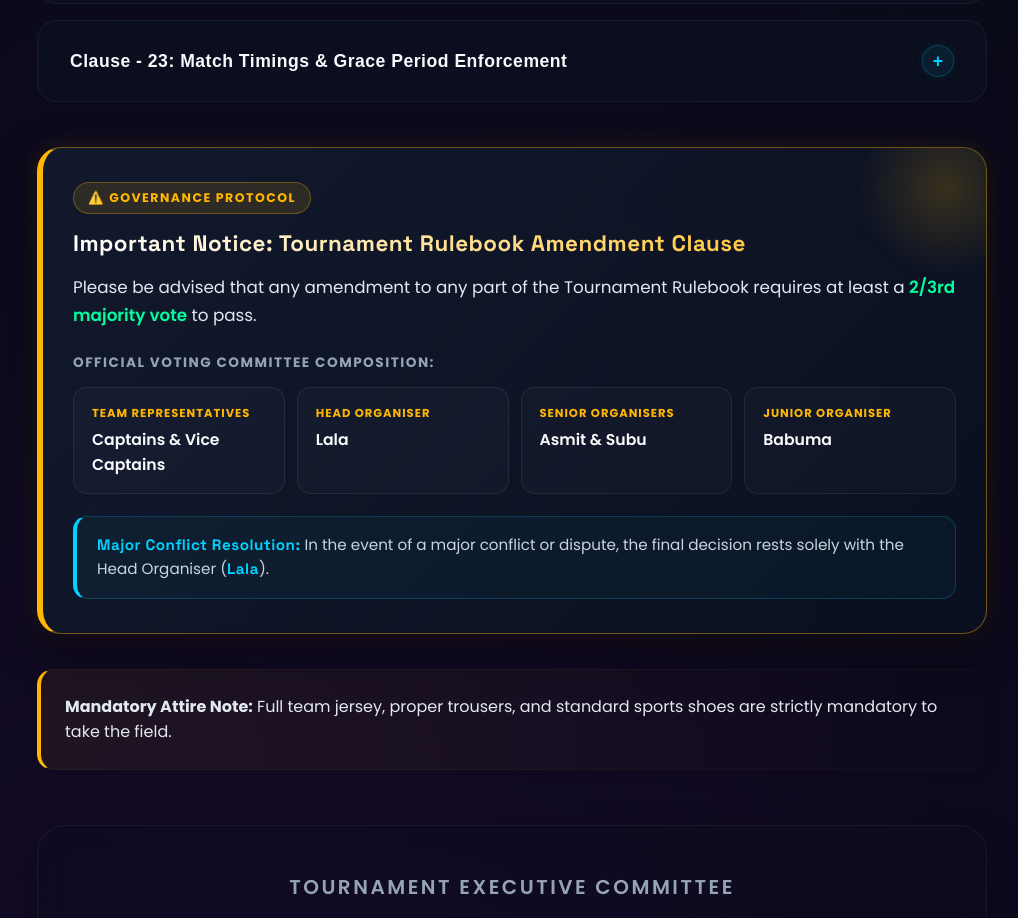
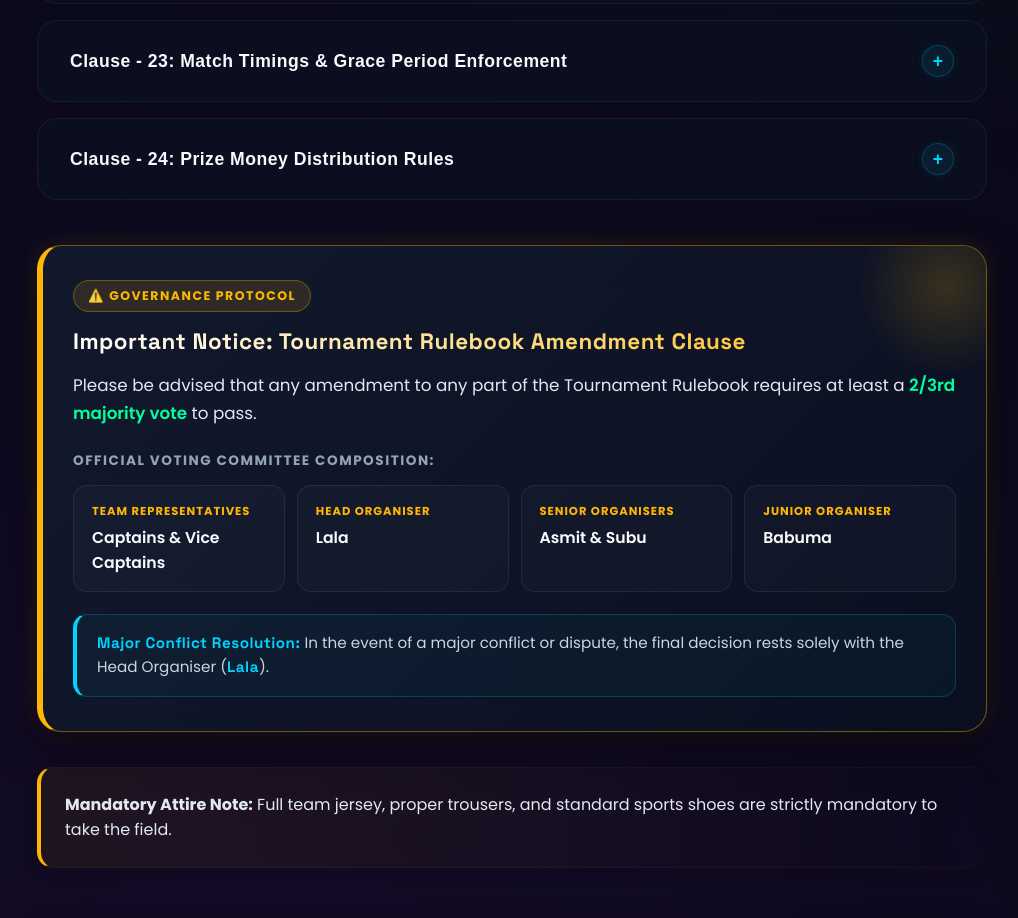
Before and after one commit to Tiger-0824/SRC_rulebook, a plain HTML site: page index.html in a window 1280 px wide. Shown: the part 2835-3753 px from the top of the page, without its empty margins (128-1146 px from the left). Drawn offline with Linux system fonts and the light colour scheme.

Commit message:
Enhance styles and add prize money distribution clause
Added styles for background-clip and new clause for prize money distribution rules.

```diff
--- a/index.html
+++ b/index.html
@@ -89,6 +89,7 @@
             letter-spacing: 2px;
             background: linear-gradient(135deg, #ffffff 20%, #a5f3fc 60%, var(--accent-blue) 100%);
             -webkit-background-clip: text;
+            background-clip: text;
             -webkit-text-fill-color: transparent;
             margin-bottom: 5px;
             filter: drop-shadow(0 5px 15px rgba(0,0,0,0.6));
@@ -125,6 +126,7 @@
             letter-spacing: 1px;
             background: linear-gradient(90deg, #fff, var(--accent-gold));
             -webkit-background-clip: text;
+            background-clip: text;
             -webkit-text-fill-color: transparent;
         }
 
@@ -264,6 +266,16 @@
             transform: translateX(4px);
         }
 
+        .clause-item.active .part-row.permanent-lock {
+            border-left-color: var(--accent-gold);
+            background: rgba(255, 183, 3, 0.03);
+        }
+
+        .clause-item.active .part-row.permanent-lock:hover {
+            border-left-color: var(--accent-gold);
+            background: rgba(255, 183, 3, 0.06);
+        }
+
         .part-label {
             font-family: 'Space Grotesk', sans-serif;
             font-weight: 700;
@@ -277,6 +289,20 @@
             color: #cbd5e1;
             font-size: 1rem;
             letter-spacing: 0.2px;
+        }
+
+        .part-sublist {
+            margin-top: 6px;
+            padding-left: 20px;
+            display: flex;
+            flex-direction: column;
+            gap: 6px;
+            color: #cbd5e1;
+        }
+
+        .part-sublist strong {
+            color: var(--accent-neon);
+            font-weight: 600;
         }
 
         /* HIGHLIGHTED AMENDMENT & GOVERNANCE CLAUSE CARD */
@@ -336,6 +362,7 @@
             margin-bottom: 12px;
             background: linear-gradient(90deg, #fff, var(--accent-gold));
             -webkit-background-clip: text;
+            background-clip: text;
             -webkit-text-fill-color: transparent;
         }
 
@@ -597,6 +624,7 @@
             font-weight: 700;
             background: linear-gradient(90deg, #00bfff 0%, #00ffaa 100%);
             -webkit-background-clip: text;
+            background-clip: text;
             -webkit-text-fill-color: transparent;
             filter: drop-shadow(0 0 10px rgba(0, 255, 170, 0.35));
             letter-spacing: 0.5px;
@@ -1144,6 +1172,50 @@
             </div>
         </div>
 
+        <!-- Clause 24 -->
+        <div class="clause-item">
+            <button class="clause-header">
+                <span class="clause-title">Clause - 24: Prize Money Distribution Rules</span>
+                <span class="icon-toggle">+</span>
+            </button>
+            <div class="clause-panel">
+                <div class="clause-content">
+                    <div class="part-row">
+                        <span class="part-label">Part - 1 — Individual Prize Distribution</span>
+                        <span class="part-text">All prize money shall be distributed directly to individual players rather than collectively to the team. The Head Organiser holds the sole authority to determine the specific prize money amount awarded to each eligible player.</span>
+                    </div>
+                    <div class="part-row">
+                        <span class="part-label">Part - 2 — Individual Responsibility</span>
+                        <span class="part-text">Each player is personally responsible for claiming and collecting their own allocated prize money. Team captains or fellow team members shall not be entitled to demand, collect, or claim prize money on behalf of the entire team or any other individual player.</span>
+                    </div>
+                    <div class="part-row">
+                        <span class="part-label">Part - 3 — Absence from Matches</span>
+                        <span class="part-text">Deductions will be strictly enforced for player absences according to the following tiers:</span>
+                        <ul class="part-sublist">
+                            <li>Any registered player who remains absent for <strong>one (1) or more matches</strong> shall face a <strong>50% deduction</strong> from their allocated prize money.</li>
+                            <li>Any registered player who remains absent throughout the <strong>entire tournament</strong> shall face a <strong>100% deduction</strong> (complete forfeiture) of their allocated prize money.</li>
+                        </ul>
+                    </div>
+                    <div class="part-row">
+                        <span class="part-label">Part - 4 — Eligibility of Registered Players</span>
+                        <span class="part-text">Only officially registered players shall be eligible to receive prize money. Replacement players and substitute players shall not be entitled to any share of the prize money under any circumstances.</span>
+                    </div>
+                    <div class="part-row">
+                        <span class="part-label">Part - 5 — Utilisation of Deducted Prize Money</span>
+                        <span class="part-text">Any prize money deducted due to player absence or ineligibility shall be retained by the Organising Committee and reserved exclusively for future tournament-related expenses.</span>
+                    </div>
+                    <div class="part-row">
+                        <span class="part-label">Part - 6 — Final Authority</span>
+                        <span class="part-text">All decisions regarding prize money allocation, deductions, eligibility, and distribution shall rest solely with the Head Organiser. The decision of the Head Organiser shall be considered final and binding on all participating players.</span>
+                    </div>
+                    <div class="part-row permanent-lock">
+                        <span class="part-label">Part - 7 — Non-Amendment Clause (Permanent Rule)</span>
+                        <span class="part-text">These Prize Money Distribution Rules are permanent and strictly non-amendable. No player, captain, team, or organising member shall have the authority to modify, suspend, or override any provision of these rules. These rules shall remain binding throughout the current tournament and in all future editions of the Samal–Rout Cup.</span>
+                    </div>
+                </div>
+            </div>
+        </div>
+
     </div>
 
     <!-- HIGH-PRIORITY AMENDMENT & GOVERNANCE CLAUSE -->
```
